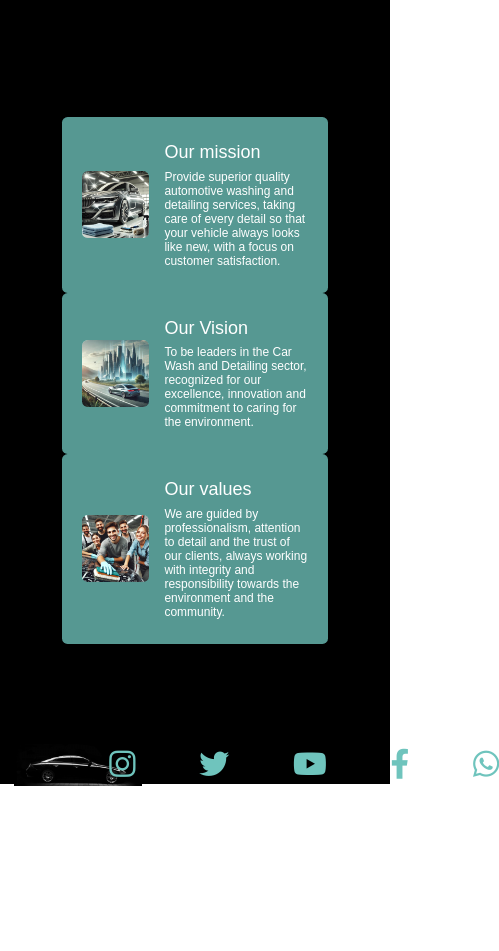
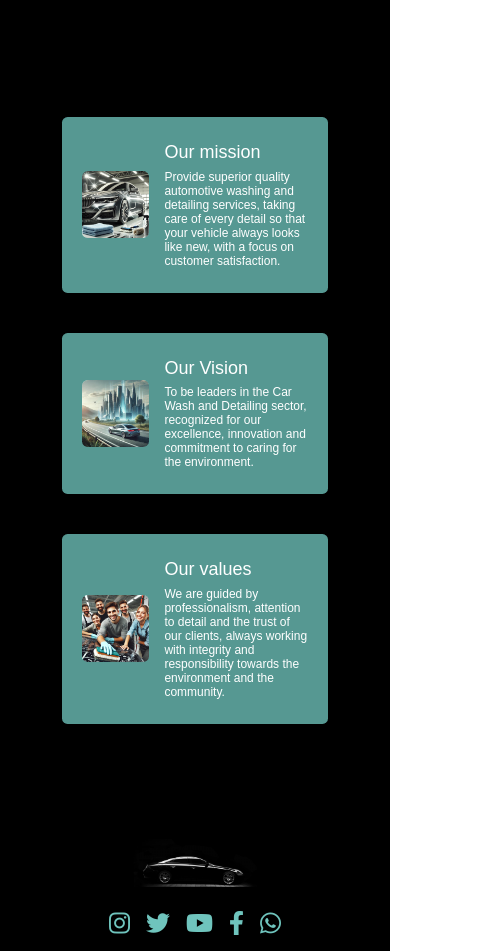
Before and after one commit to julicosta/Lavadero_Sass, a website: page pages/about.html in a window 390 px wide. Shown: the part 1021-1972 px from the top of the page, 499 px wide, since content can reach past the window. Before the commit the page ends 1811 px from the top, so only its background shows below. Drawn offline with Linux system fonts and the light colour scheme.

Commit message:
responsive footer, home y about

```diff
--- a/scss/layouts/_footer.scss
+++ b/scss/layouts/_footer.scss
@@ -5,10 +5,20 @@ footer {
   background-color: $negro;
 
   .footer-container {
+      position: relative; // Mantener como relative por defecto
+
       img[alt="fondo-footer"] {
           height: 10.3125rem;
           width: 100%;
           object-fit: cover;
+      }
+
+      .logo-footer {
+          position: absolute; // Posición absoluta por defecto
+          top: 50%;
+          left: 20%;
+          transform: translate(-50%, -50%);
+          text-align: center;
       }
 
       img[alt="logo-footer"] {
@@ -16,19 +26,9 @@ footer {
           height: 3rem;
       }
 
-      position: relative;
-
-      .logo-footer {
-        position: absolute;
-        top: 50%;
-        left: 20%;
-        transform: translate(-50%, -50%);
-        text-align: center;
-      }
-
       .redes-footer {
-        @include flex-center(row, space-between, center, 1.5rem);
-        position: absolute;
+          @include flex-center(none, none, none, 1.5rem);
+          position: absolute; // Posición absoluta por defecto
           top: 50%;
           left: 78%;
           transform: translate(-50%, -50%);
--- a/scss/layouts/_mainindex.scss
+++ b/scss/layouts/_mainindex.scss
@@ -1,5 +1,6 @@
 body {
-    @include flex-center(column, space-around, center);
+    display: flex;
+    flex-direction: column;
     min-height: 100vh;
     width: 100%;
     margin: 0;
@@ -82,14 +83,14 @@ body {
   }
 
   .section2-about {
-    @include flex-center(row, space-between, center);
+    @include flex-center(row, space-around, center);
     margin: 100px auto;
     gap: 40px;
     max-width: $maxwidth;
   }
 
   .cols {
-    @include flex-center(row, center, center);
+    @include flex-center(row, none, center);
     width: auto;
     max-width: 500px;
     padding: 25px 20px;
--- a/scss/layouts/media/_media-1637px.scss
+++ b/scss/layouts/media/_media-1637px.scss
@@ -1,5 +1,5 @@
 @media screen and (max-width: 1637px) {
     .section2-about {
-      @include flex-center(column, center, center, 0);
+      @include flex-center(column, center, center, 40px);
     }
   }
--- a/scss/layouts/media/_media-600px.scss
+++ b/scss/layouts/media/_media-600px.scss
@@ -1,39 +1,41 @@
 @media screen and (max-width: 600px) {
-    .section1 img,
-    .section2 img {
+
+  .section1, .section2{
+    img{
       max-width: 90%;
     }
+  }
 
+  footer {
       .footer-container {
-      @include flexDynamic(column, nowrap, center, center, 0);
-      padding: 20px 0;
-      height: auto;
+          position: relative; // Cambia a relative en pantallas pequeñas
+          padding: 15px;
+           img[alt=fondo-footer]{
+            display: none;
+           }
 
           .logo-footer {
-        position: static;
-        transform: none;
-        margin-bottom: 20px;
+              position: relative; // Cambia a relative
+              top: auto; // Resetea la posición
+              left: auto; // Resetea la posición
+              transform: none; // Elimina la transformación
+              margin-bottom: 20px; // Añade margen para separación
           }
 
           .redes-footer {
-        position: static;
+              position: relative;
+              top: auto;
+              left: auto;
               transform: none;
+              justify-content: center;
+              margin-top: 10px;
               width: 100%;
-        justify-content: center;
               gap: 1rem;
 
               i {
-          font-size: 1.5rem;
-        }
-      }
-
-      img[alt="fondo-footer"] {
-        display: none;
-      }
-
-      img[alt="logo-footer"] {
-        width: 6rem;
-        height: auto;
+                  font-size: 1.5rem; // Ajusta el tamaño de los iconos
               }
           }
       }
+  }
+}
```
Also changed, not shown: css/styles.css, 1 other file. Lines whose indentation alone changed are shown as unchanged.
